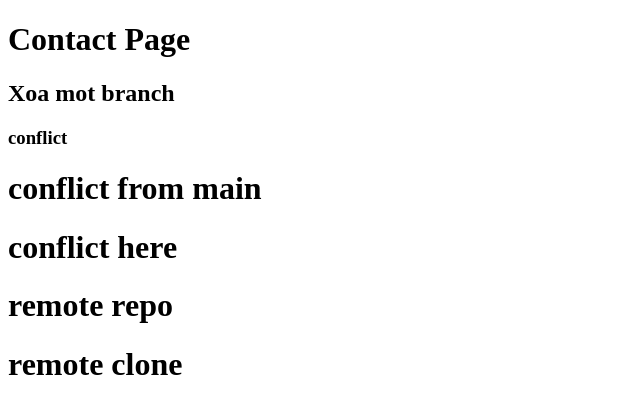
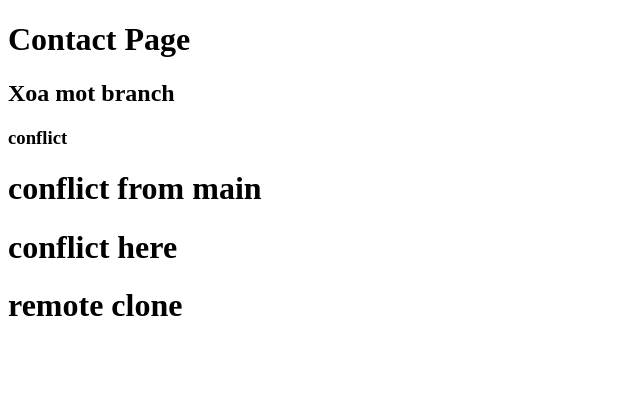
Before and after one commit to LONGAWM/KHOAWEBF8, a plain HTML site: page week1/Bai7/contact.html in a window 1280 px wide. Shown: the whole page, without its empty margins (0-640 px from the left). Drawn offline with Linux system fonts and the light colour scheme.

Commit message:
remote clone

```diff
--- a/week1/Bai7/contact.html
+++ b/week1/Bai7/contact.html
@@ -11,7 +11,6 @@
     <h3>conflict</h3>
     <h1>conflict from main</h1>
     <h1>conflict here</h1>
-    <h1>remote repo</h1>
     <h1>remote clone</h1>
 </body>
 </html>
```
